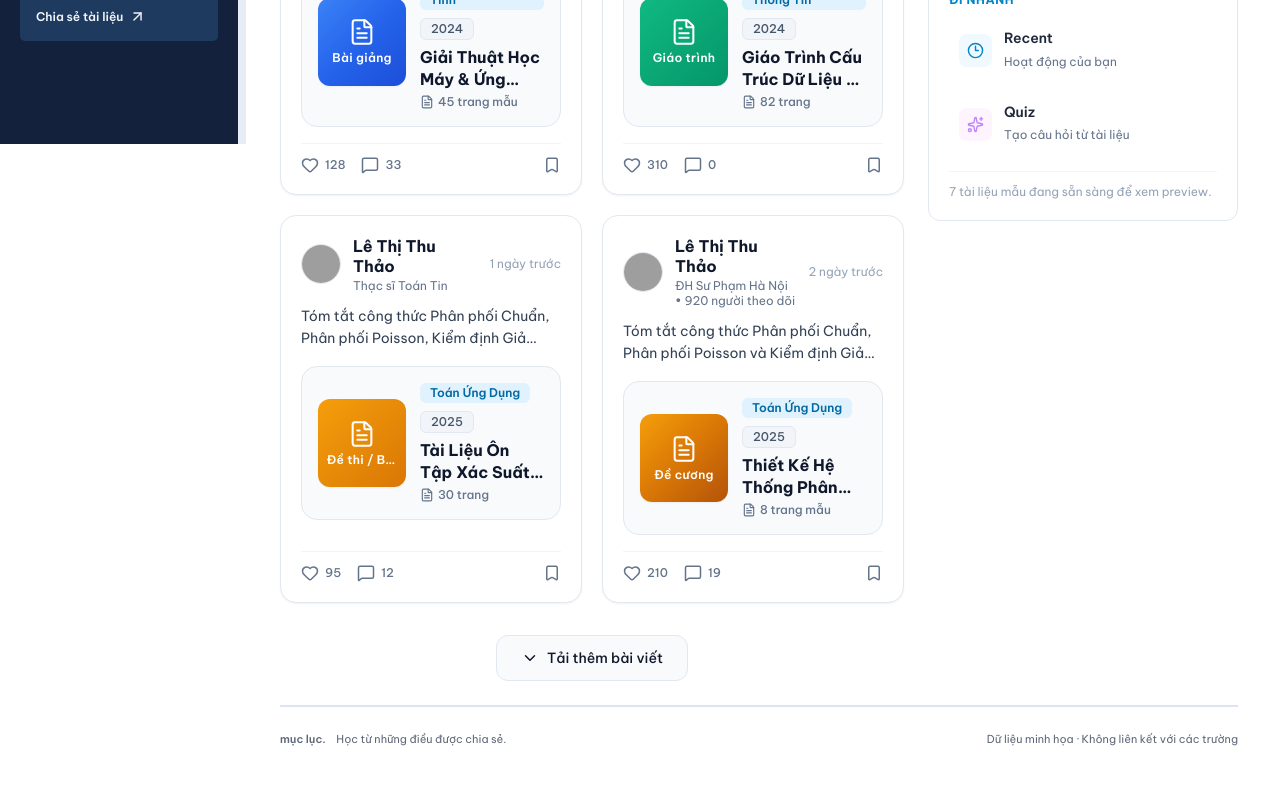
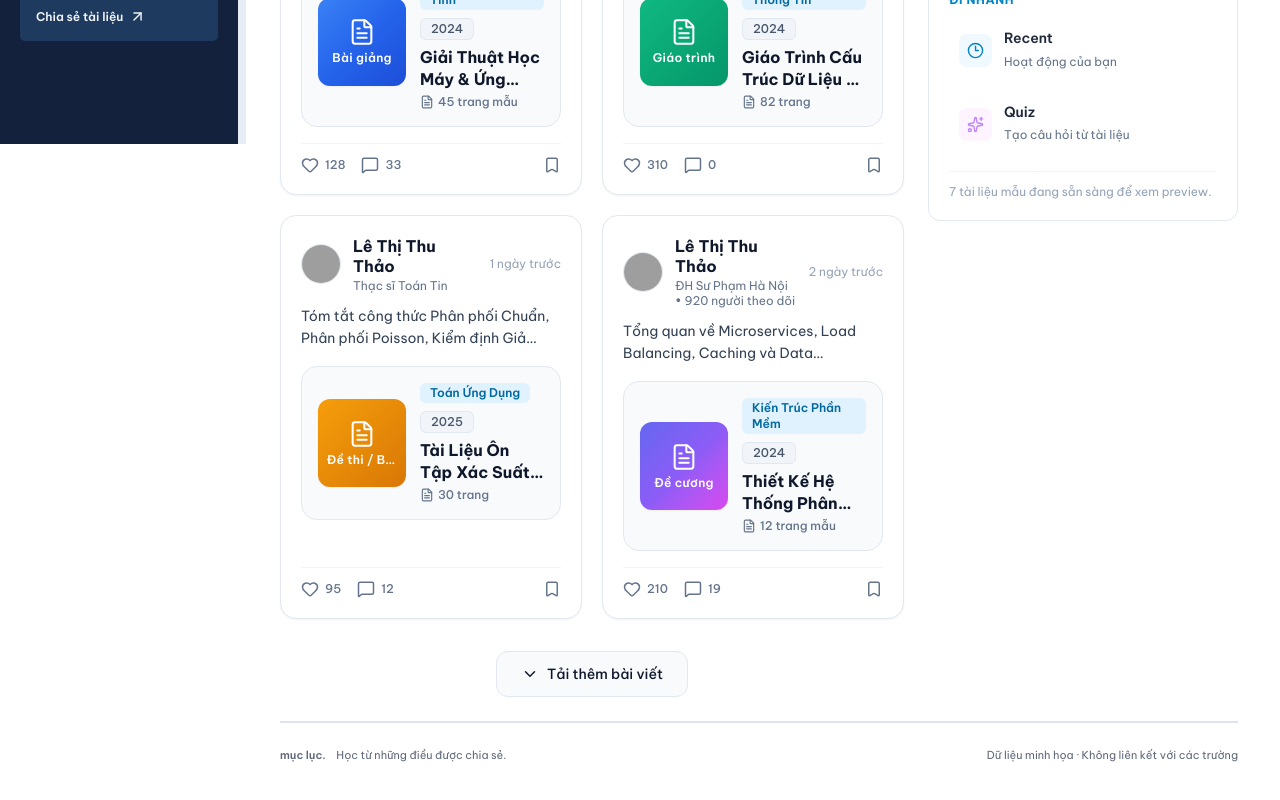
Before and after one commit to TranMinhTan3110/decentralized-academic-network, a React (Vite) app in the folder frontend/: page / in a window 1280 px wide. Shown: the part 656-1456 px from the top of the page. Built offline with nearby package versions, Linux system fonts and the light colour scheme; grey boxes are pictures that could not be loaded.

Commit message:
fix(types): make tags optional in DocumentItem interface

```diff
--- a/frontend/src/data/documents.ts
+++ b/frontend/src/data/documents.ts
@@ -29,7 +29,7 @@ export interface DocumentItem {
     followersCount?: string;
     avatar?: string;
   };
-  pages?: number | any;
+  pages?: number | string;
   fileSize?: string;
   description?: string;
   sharedAt?: string;
@@ -37,18 +37,18 @@ export interface DocumentItem {
   postText?: string;
   document?: {
     title: string;
-    typeLabel: string; // e.g. 'Đề cương', 'Giáo trình', 'Tài liệu'
-    category: string;  // e.g. 'Kinh tế vi mô'
-    year: string;      // e.g. '2025'
-    pagesText: string; // e.g. '2 trang mẫu'
-    gradient: string;  // Tailwind gradient string
+    typeLabel: string;
+    category: string;
+    year: string;
+    pagesText: string;
+    gradient: string;
   };
   likes: number;
   views?: number;
   comments?: number;
   saves: number;
   tabCategory: 'for-you' | 'following' | 'trending';
-  tags: string[];
+  tags?: string[]; // Đã đổi thành optional
   updated?: string;
 }
 
@@ -66,6 +66,7 @@ export const subjects: Subject[] = [
   { id: 'mkt', name: 'Marketing căn bản', area: 'Kinh tế', code: 'MKT' },
   { id: 'cs', name: 'Khoa Học Máy Tính', area: 'Công nghệ', code: 'CS' },
   { id: 'cntt', name: 'Công Nghệ Thông Tin', area: 'Công nghệ', code: 'CT' },
+  { id: 'arch', name: 'Kiến Trúc Phần Mềm', area: 'Công nghệ', code: 'SA' }, // Thêm môn học
 ];
 
 export const kinds: string[] = ['Đề cương', 'Giáo trình', 'Đề thi / Bài tập', 'Ghi chép', 'Đồ án'];
@@ -101,6 +102,7 @@ export const documents: DocumentItem[] = [
     comments: 32,
     saves: 42,
     tabCategory: 'trending',
+    tags: ['MachineLearning', 'Python', 'BigData'],
   },
   {
     id: 'doc-2',
@@ -133,7 +135,7 @@ export const documents: DocumentItem[] = [
     title: 'Tài Liệu Ôn Tập Xác Suất Thống Kê Dành Cho Kỹ Sư',
     category: 'Toán Ứng Dụng',
     school: 'neu',
-    subject: 'math',
+    subject: 'xstk', // Đã chỉnh sửa từ 'math' sang 'xstk'
     kind: 'Đề thi / Bài tập',
     year: '2025',
     gradient: 'from-[#f59e0b] to-[#d97706]',
@@ -150,6 +152,7 @@ export const documents: DocumentItem[] = [
     comments: 12,
     saves: 28,
     tabCategory: 'following',
+    tags: ['Probability', 'Statistics'],
   },
   {
     id: 'doc-4',
@@ -168,19 +171,20 @@ export const documents: DocumentItem[] = [
       avatar: 'https://images.unsplash.com/photo-1494790108377-be9c29b29330?w=100&auto=format&fit=crop&q=80',
     },
     sharedAt: '2 ngày trước',
-    postText: 'Tóm tắt công thức Phân phối Chuẩn, Phân phối Poisson và Kiểm định Giả thuyết H0/H1.',
+    postText: 'Tổng quan về Microservices, Load Balancing, Caching và Data Replication trong hệ thống phân tán.', // Đã chỉnh lại nội dung phù hợp
     document: {
-      title: 'Tài Liệu Ôn Tập Xác Suất Thống Kê Dành Cho Kỹ Sư',
+      title: 'Thiết Kế Hệ Thống Phân Tán',
       typeLabel: 'Đề cương',
-      category: 'Toán Ứng Dụng',
-      year: '2025',
-      pagesText: '8 trang mẫu',
-      gradient: 'from-[#F59E0B] via-[#D97706] to-[#B45309]',
+      category: 'Kiến Trúc Phần Mềm',
+      year: '2024',
+      pagesText: '12 trang mẫu',
+      gradient: 'from-[#6366F1] via-[#8B5CF6] to-[#D946EF]',
     },
     likes: 210,
     comments: 19,
     saves: 85,
     tabCategory: 'trending',
+    tags: ['DistributedSystems', 'Architecture'],
   },
   {
     id: 'doc-neu-1',
```
